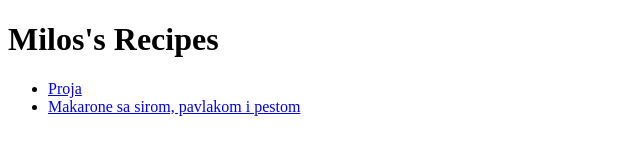
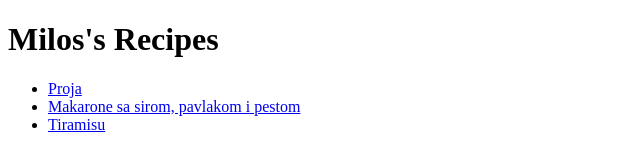
Before and after one commit to Cira000/odin-recipes, a plain HTML site: page index.html in a window 1280 px wide. Shown: the full height of the page, 0-640 px from the left. Drawn offline with Linux system fonts and the light colour scheme.

Commit message:
add another recipe to homepage
added tiramisu page to homepage

```diff
--- a/index.html
+++ b/index.html
@@ -10,6 +10,8 @@
     <ul>
         <li><a href="recipes/proja/proja.html">Proja</a></li>
         <li><a href="recipes/makarone-sir-pesto/makarone.html">Makarone sa sirom, pavlakom i pestom</a></li>
+        <li><a href="recipes/tiramisu/tiramisu.html">Tiramisu</a>
+        </li>
     </ul>
 </body>
 </html>
```
